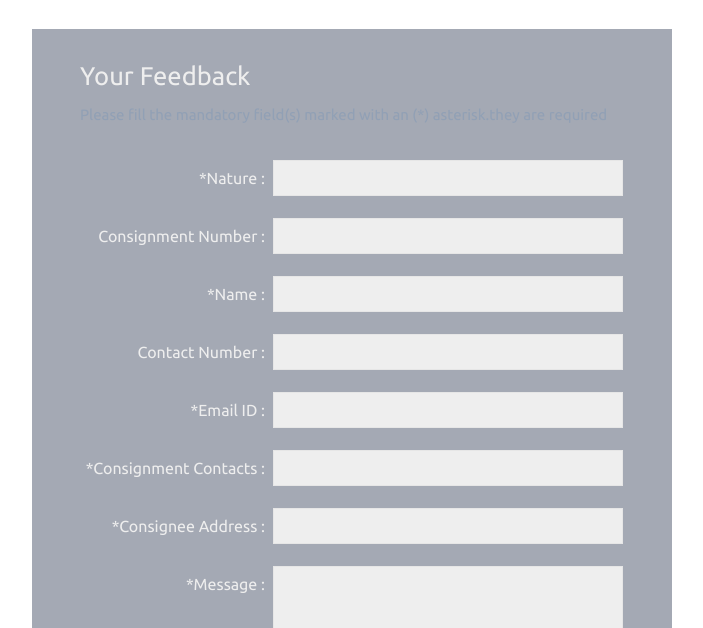
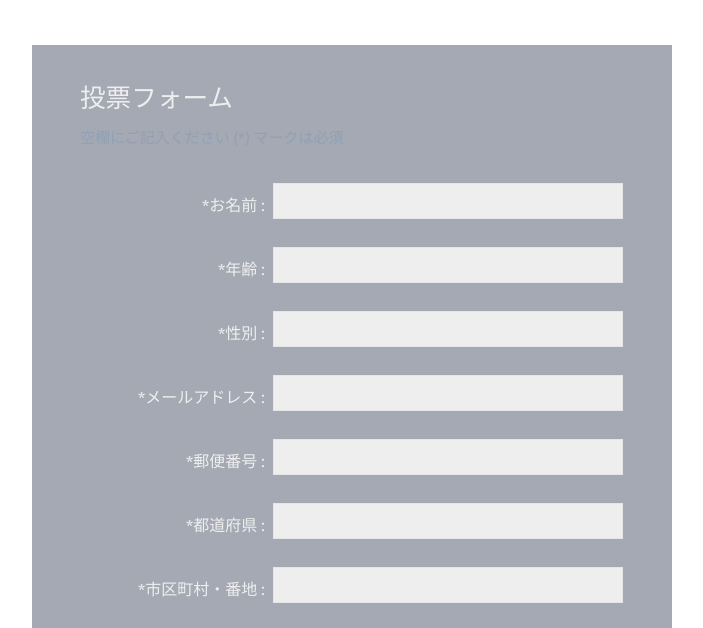
Before and after one commit to gitemo/tatech, a plain HTML site: page index.html in a window 1280 px wide. Shown: the part 148-776 px from the top of the page, without its empty margins (288-991 px from the left). Drawn offline with Linux system fonts and the light colour scheme.

Commit message:
Change text-info

```diff
--- a/index.html
+++ b/index.html
@@ -20,53 +20,53 @@ License URL: http://creativecommons.org/licenses/by/3.0/
 <body>
 		<!---header--->
 		<div class="header w3ls">
-			<h1>Flat Feedback Form</h1>
+			<h1>グルメ総選挙2020</h1>
 		</div>
 		<!---header--->
 		<!---main--->
 			<div class="main">
 				<div class="main-section agile">
 					<div class="login-form">
-						<h2>Your Feedback</h2>
-						<p>Please fill the mandatory field(s) marked with an (*) asterisk.they are required </p>
+						<h2>投票フォーム</h2>
+						<p>空欄にご記入ください (*) マークは必須 </p>
 						<form action="#" method="post">
 							<ul>
-								 <li class="text-info">*Nature :</li>
+								 <li class="text-info">*お名前 :</li>
 								 <li><input type="text" name="nature" placeholder="" required></li>
 								 <div class="clear"></div>
 							 </ul>
 							<ul>
-								 <li class="text-info">Consignment Number :</li>
+								 <li class="text-info">*年齢 :</li>
 								 <li><input type="text" name="number" placeholder="" required></li>
 								 <div class="clear"></div>
 							 </ul>
 							<ul>
-								 <li class="text-info">*Name :</li>
+								 <li class="text-info">*性別 :</li>
 								 <li><input type="text" name="name" placeholder="" required></li>
 								 <div class="clear"></div>
 							 </ul>
 							<ul>
-								 <li class="text-info">Contact Number :</li>
+								 <li class="text-info">*メールアドレス :</li>
 								 <li><input type="text" name="number" placeholder="" required></li>
 								 <div class="clear"></div>
 							 </ul>
 							 <ul>
-								 <li class="text-info">*Email ID :</li>
+								 <li class="text-info">*郵便番号 :</li>
 								 <li><input type="text" name="email" placeholder="" required></li>
 								 <div class="clear"></div>
 							 </ul>
 							 <ul>
-								 <li class="text-info">*Consignment Contacts :</li>
+								 <li class="text-info">*都道府県 :</li>
 								 <li><input type="text" placeholder="" required></li>
 								 <div class="clear"></div>
 							 </ul>
 							 <ul>
-								 <li class="text-info">*Consignee Address :</li>
+								 <li class="text-info">*市区町村・番地 :</li>
 								 <li><input type="text" name="contact" placeholder="" required></li>
 								 <div class="clear"></div>
 							 </ul>
 							 <ul>
-								<li class="text-info">*Message :</li>
+								<li class="text-info">建物名・号室 :</li>
 								<li><textarea></textarea></li>
 								<div class="clear"></div>
 							</ul>
```
